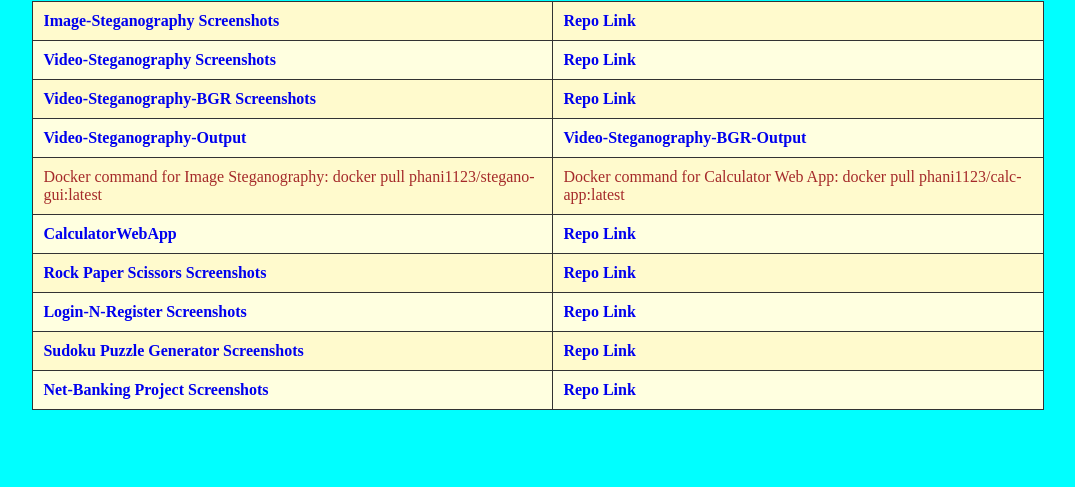
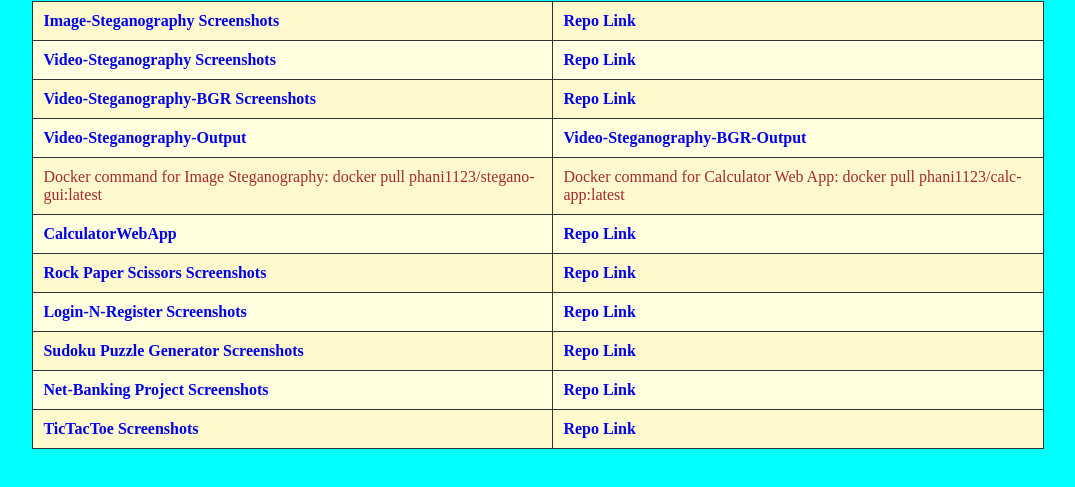
Before and after one commit to Kesava1995/Personal_Projects, a plain HTML site: page index.html in a window 1280 px wide. Shown: the part 79-566 px from the top of the page, without its empty margins (102-1177 px from the left). Drawn offline with Linux system fonts and the light colour scheme.

Commit message:
Update index.html

```diff
--- a/index.html
+++ b/index.html
@@ -81,6 +81,10 @@
       <td><a href="https://github.com/Kesava1995/Net-Banking-Project/tree/main/NetBankingImages" target="_blank">Net-Banking Project Screenshots</a></td>
       <td><a href="https://github.com/Kesava1995/Net-Banking-Project" target="_blank">Repo Link</a></td>
     </tr>
+    <tr>
+      <td><a href="https://github.com/Kesava1995/TicTacToe/tree/main/Images" target="_blank">TicTacToe Screenshots</a></td>
+      <td><a href="https://github.com/Kesava1995/TicTacToe" target="_blank">Repo Link</a></td>
+    </tr>
   </table>
 </body>
 </html>
```
